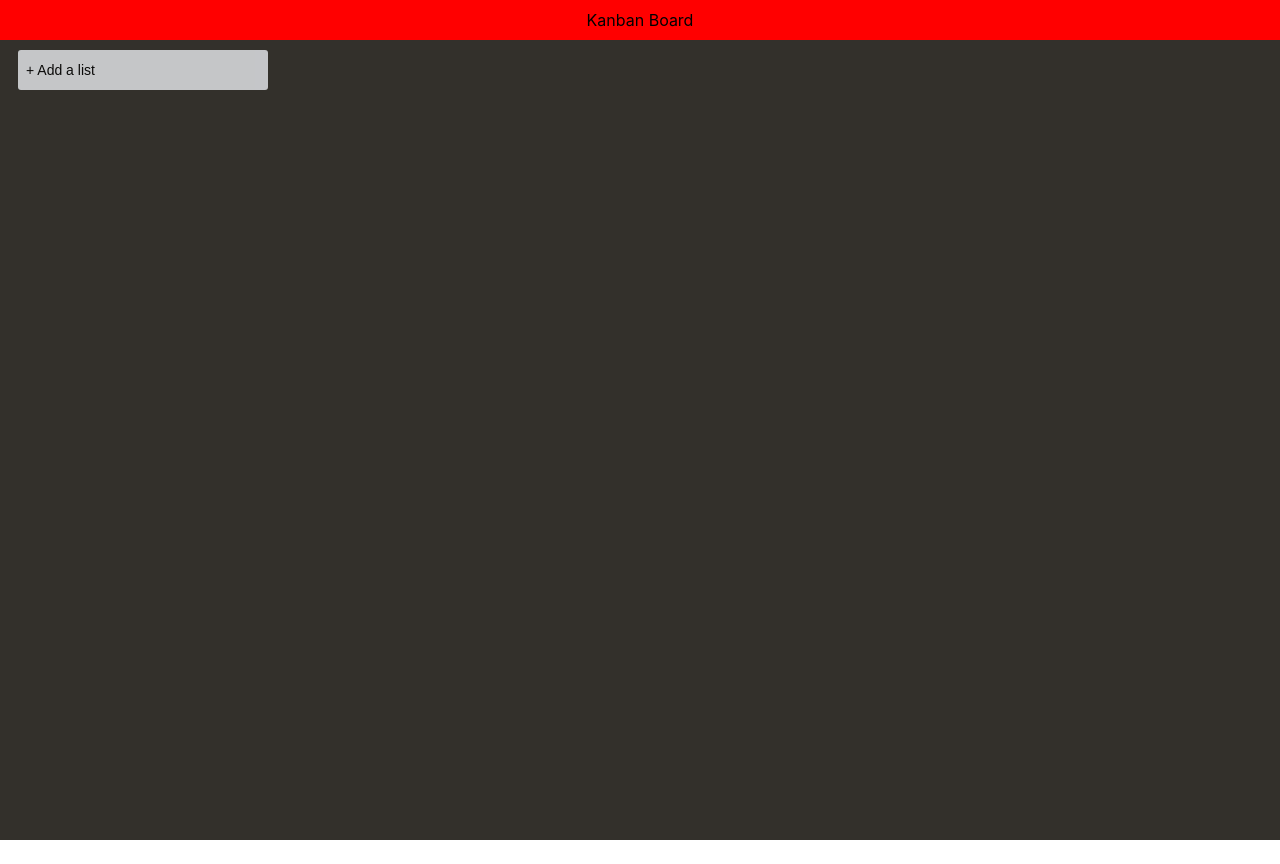
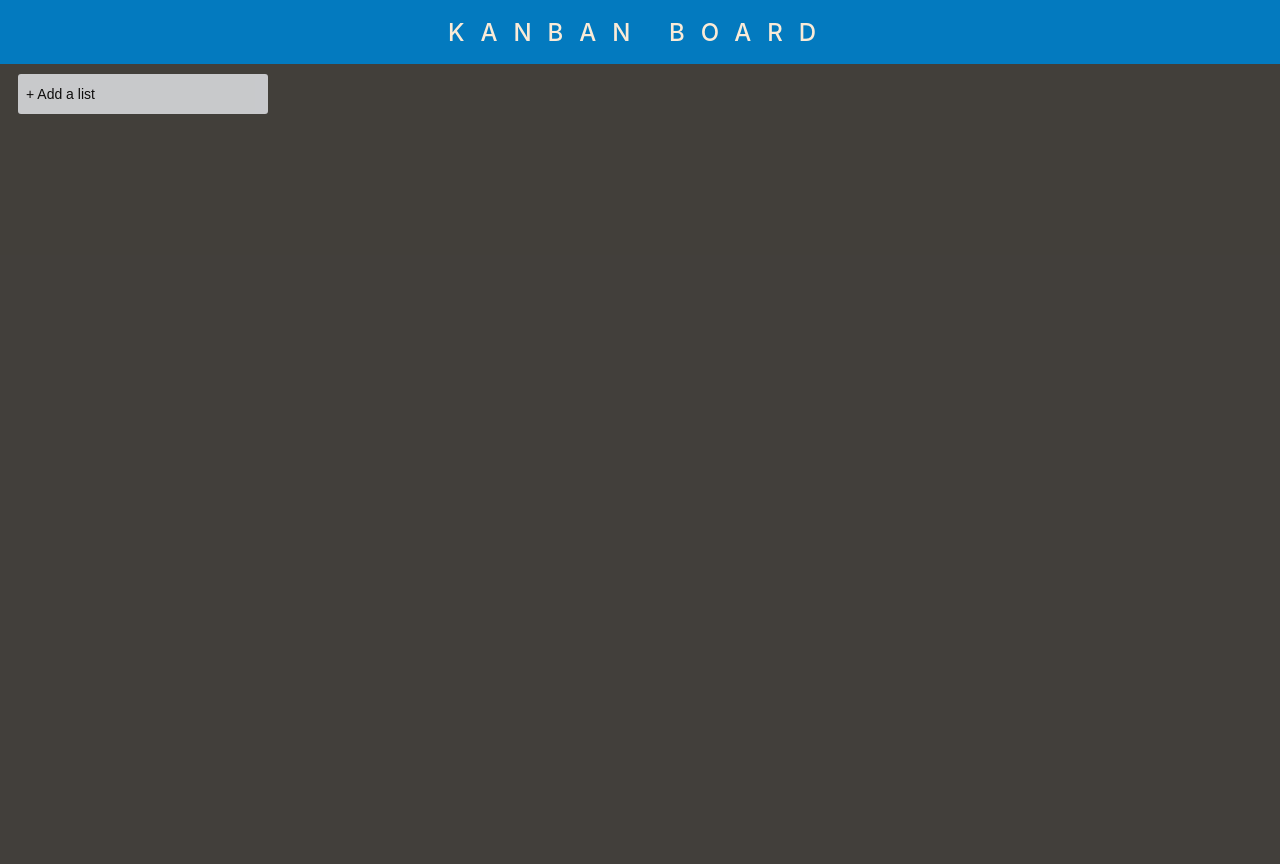
Before and after one commit to MushfiqMashuk/kanban-board-react-typescript, a React (Create React App) app in the folder kanban-board/: page / in a window 1280 px wide. Before the commit the page ends 840 px from the top, so only its background shows below. Built offline with nearby package versions, Linux system fonts and the light colour scheme.

Commit message:
Add, Update, Detele Card and Todo

```diff
--- a/kanban-board/src/styles/KanbanBoard.module.css
+++ b/kanban-board/src/styles/KanbanBoard.module.css
@@ -2,7 +2,7 @@
   /* background-image: url("https://i.ibb.co/X23ckCT/art.jpg");
   background-size: contain; */
 
-  background-color: rgb(51, 48, 43);
+  background-color: rgba(51, 48, 43, 0.925);
   padding: 10px;
   height: 100vh;
   width: 100%;
--- a/kanban-board/src/styles/Nav.module.css
+++ b/kanban-board/src/styles/Nav.module.css
@@ -1,8 +1,13 @@
 .container {
   width: 100vw;
-  background-color: rgb(255, 0, 0);
-  height: 5vh;
+  background-color: #037ABF;
+  height: 8vh;
   display: flex;
   justify-content: center;
   align-items: center;
+  color: antiquewhite;
+  letter-spacing: 1rem;
+  font-weight: 500;
+  text-transform: uppercase;
+  font-size: 1.5rem;
 }
```
